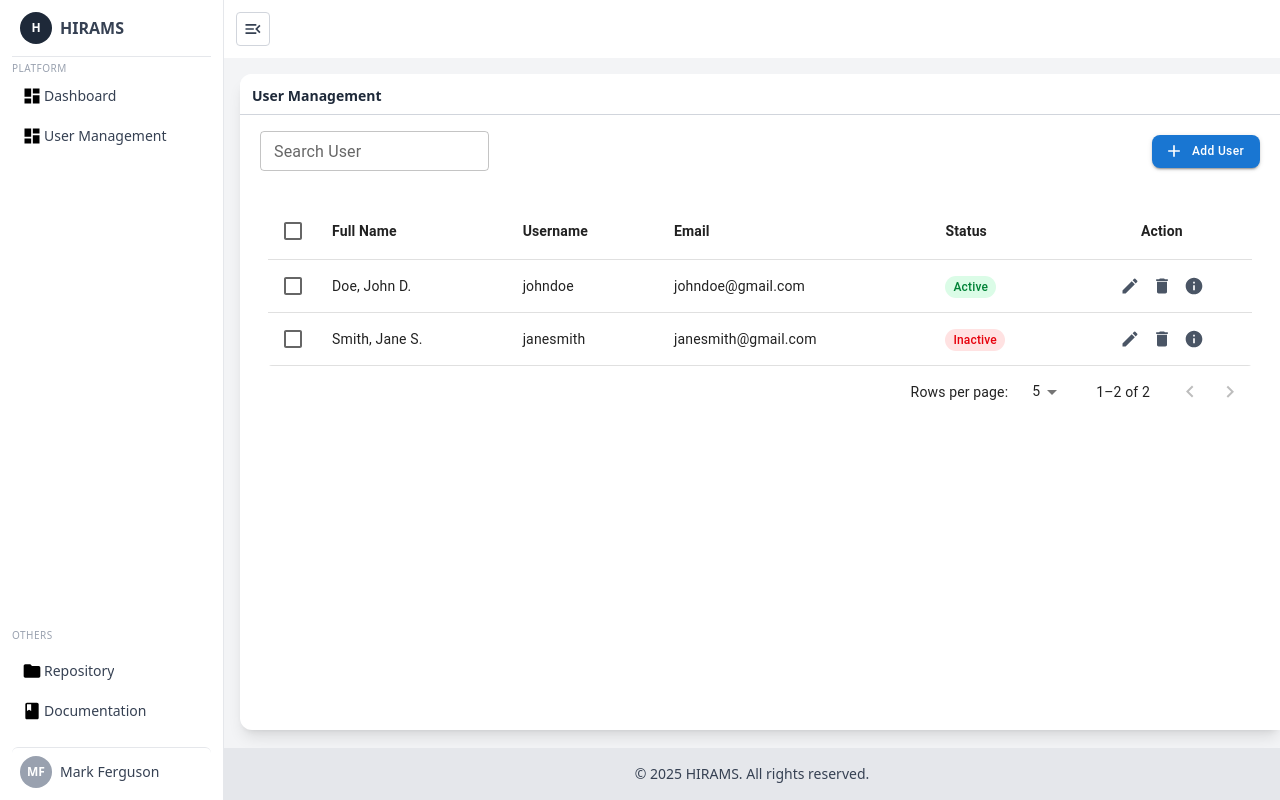
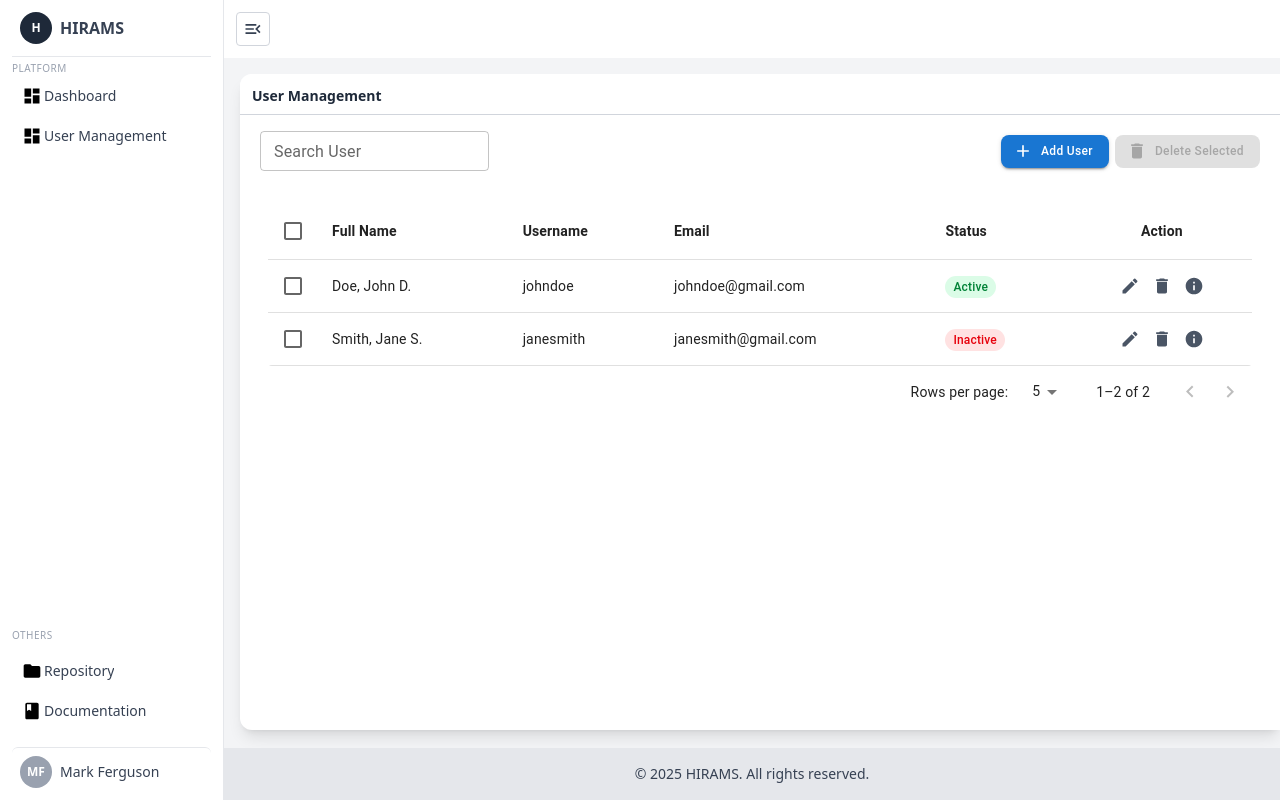
Before and after one commit to tiger88ph/hirams, a React (Vite) app in the folder hirams-frontend/: page /user in a window 1280 px wide. Built offline with nearby package versions, Linux system fonts and the light colour scheme.

Commit message:
UserManagement-FrontEnd

```diff
--- a/hirams-frontend/src/components/ui/modals/admin/EditUserModal.jsx
+++ b/hirams-frontend/src/components/ui/modals/admin/EditUserModal.jsx
@@ -21,7 +21,6 @@ function EditUserModal({ open, handleClose, user }) {
     email: "",
   });
 
-  // ✅ Parse the user's full name (e.g. "Doe, John D.")
   useEffect(() => {
     if (user) {
       let lastName = "";
@@ -116,15 +115,7 @@ function EditUserModal({ open, handleClose, user }) {
         {/* Body */}
         <Box sx={{ p: 2.5 }}>
           <Grid container spacing={2}>
-            <Grid item xs={12} sm={6}>
-              <TextField
-                label="Last Name"
-                fullWidth
-                size="small"
-                value={formData.lastName}
-                onChange={(e) => handleChange("lastName", e.target.value)}
-              />
-            </Grid>
+
             <Grid item xs={12} sm={6}>
               <TextField
                 label="First Name"
@@ -141,6 +132,15 @@ function EditUserModal({ open, handleClose, user }) {
                 size="small"
                 value={formData.middleName}
                 onChange={(e) => handleChange("middleName", e.target.value)}
+              />
+            </Grid>
+            <Grid item xs={12} sm={6}>
+              <TextField
+                label="Last Name"
+                fullWidth
+                size="small"
+                value={formData.lastName}
+                onChange={(e) => handleChange("lastName", e.target.value)}
               />
             </Grid>
             <Grid item xs={12} sm={6}>
--- a/hirams-frontend/src/pages/User.jsx
+++ b/hirams-frontend/src/pages/User.jsx
@@ -23,7 +23,6 @@ function User() {
   const allUsers = [
     { fullName: "Doe, John D.", username: "johndoe", email: "johndoe@gmail.com", status: "Active" },
     { fullName: "Smith, Jane S.", username: "janesmith", email: "janesmith@gmail.com", status: "Inactive" },
-
   ];
 
   const [search, setSearch] = useState("");
@@ -32,6 +31,7 @@ function User() {
   const [openAddModal, setOpenAddModal] = useState(false);
   const [openEditModal, setOpenEditModal] = useState(false);
   const [selectedUser, setSelectedUser] = useState(null);
+  const [selectedUsers, setSelectedUsers] = useState([]); // ✅ Track selected rows
 
   const filteredUsers = allUsers.filter(
     (user) =>
@@ -40,17 +40,44 @@ function User() {
       user.email.toLowerCase().includes(search.toLowerCase())
   );
 
+  // ✅ Pagination
   const handleChangePage = (event, newPage) => setPage(newPage);
   const handleChangeRowsPerPage = (event) => {
     setRowsPerPage(parseInt(event.target.value, 10));
     setPage(0);
   };
 
-  // ✅ When Edit icon is clicked
+  // ✅ Edit handler
   const handleEditClick = (user) => {
     setSelectedUser(user);
     setOpenEditModal(true);
   };
+
+  // ✅ Handle checkbox change for individual rows
+  const handleSelectUser = (username) => {
+    setSelectedUsers((prev) =>
+      prev.includes(username)
+        ? prev.filter((u) => u !== username)
+        : [...prev, username]
+    );
+  };
+
+  // ✅ Handle "Select All"
+  const handleSelectAll = (event) => {
+    if (event.target.checked) {
+      const allVisibleUsernames = filteredUsers.map((user) => user.username);
+      setSelectedUsers(allVisibleUsernames);
+    } else {
+      setSelectedUsers([]);
+    }
+  };
+
+  const isAllSelected =
+    filteredUsers.length > 0 &&
+    selectedUsers.length === filteredUsers.length;
+  const isIndeterminate =
+    selectedUsers.length > 0 &&
+    selectedUsers.length < filteredUsers.length;
 
   return (
     <div className="max-h-[calc(100vh-10rem)] min-h-[calc(100vh-9rem)] overflow-auto bg-white shadow-lg rounded-l-xl p-3 pt-0">
@@ -60,7 +87,7 @@ function User() {
       </header>
 
       <div className="space-y-2">
-        {/* Search + Add User Row */}
+        {/* Search + Buttons */}
         <section className="p-2 rounded-lg flex justify-between items-center">
           <TextField
             label="Search User"
@@ -71,6 +98,7 @@ function User() {
             sx={{ width: "25ch" }}
           />
 
+          <div className="flex items-center gap-[6px]">
             <Button
               variant="contained"
               startIcon={<AddIcon fontSize="small" />}
@@ -86,9 +114,30 @@ function User() {
             >
               Add User
             </Button>
+
+            <Button
+              variant="contained"
+              startIcon={<DeleteIcon fontSize="small" />}
+              onClick={() => console.log("Bulk delete:", selectedUsers)}
+              disabled={selectedUsers.length === 0}
+              sx={{
+                textTransform: "none",
+                bgcolor: selectedUsers.length > 0 ? "#d32f2f" : "#ccc",
+                "&:hover": {
+                  bgcolor:
+                    selectedUsers.length > 0 ? "#b71c1c" : "#ccc",
+                },
+                borderRadius: 2,
+                fontSize: "0.75rem",
+                px: 2,
+              }}
+            >
+              Delete Selected
+            </Button>
+          </div>
         </section>
 
-        {/* Table Section */}
+        {/* Table */}
         <section className="bg-white p-4">
           <div className="overflow-x-auto">
             <TableContainer component={Paper} elevation={0}>
@@ -96,7 +145,11 @@ function User() {
                 <TableHead>
                   <TableRow>
                     <TableCell padding="checkbox">
-                      <Checkbox />
+                      <Checkbox
+                        checked={isAllSelected}
+                        indeterminate={isIndeterminate}
+                        onChange={handleSelectAll}
+                      />
                     </TableCell>
                     <TableCell><strong>Full Name</strong></TableCell>
                     <TableCell><strong>Username</strong></TableCell>
@@ -112,7 +165,10 @@ function User() {
                     .map((user, index) => (
                       <TableRow key={index} hover>
                         <TableCell padding="checkbox">
-                          <Checkbox />
+                          <Checkbox
+                            checked={selectedUsers.includes(user.username)}
+                            onChange={() => handleSelectUser(user.username)}
+                          />
                         </TableCell>
                         <TableCell>{user.fullName}</TableCell>
                         <TableCell>{user.username}</TableCell>
@@ -135,8 +191,14 @@ function User() {
                               fontSize="small"
                               onClick={() => handleEditClick(user)}
                             />
-                            <DeleteIcon className="cursor-pointer hover:text-red-600" fontSize="small" />
-                            <InfoIcon className="cursor-pointer hover:text-green-600" fontSize="small" />
+                            <DeleteIcon
+                              className="cursor-pointer hover:text-red-600"
+                              fontSize="small"
+                            />
+                            <InfoIcon
+                              className="cursor-pointer hover:text-green-600"
+                              fontSize="small"
+                            />
                           </div>
                         </TableCell>
                       </TableRow>
@@ -146,7 +208,6 @@ function User() {
             </TableContainer>
           </div>
 
-          {/* Pagination */}
           <TablePagination
             component="div"
             count={filteredUsers.length}
@@ -159,13 +220,9 @@ function User() {
         </section>
       </div>
 
-      {/* ✅ Modals */}
+      {/* Modals */}
       <AddUserModal open={openAddModal} handleClose={() => setOpenAddModal(false)} />
-      <EditUserModal
-        open={openEditModal}
-        handleClose={() => setOpenEditModal(false)}
-        user={selectedUser}
-      />
+      <EditUserModal open={openEditModal} handleClose={() => setOpenEditModal(false)} user={selectedUser} />
     </div>
   );
 }
```
Lines whose indentation alone changed are shown as unchanged.
